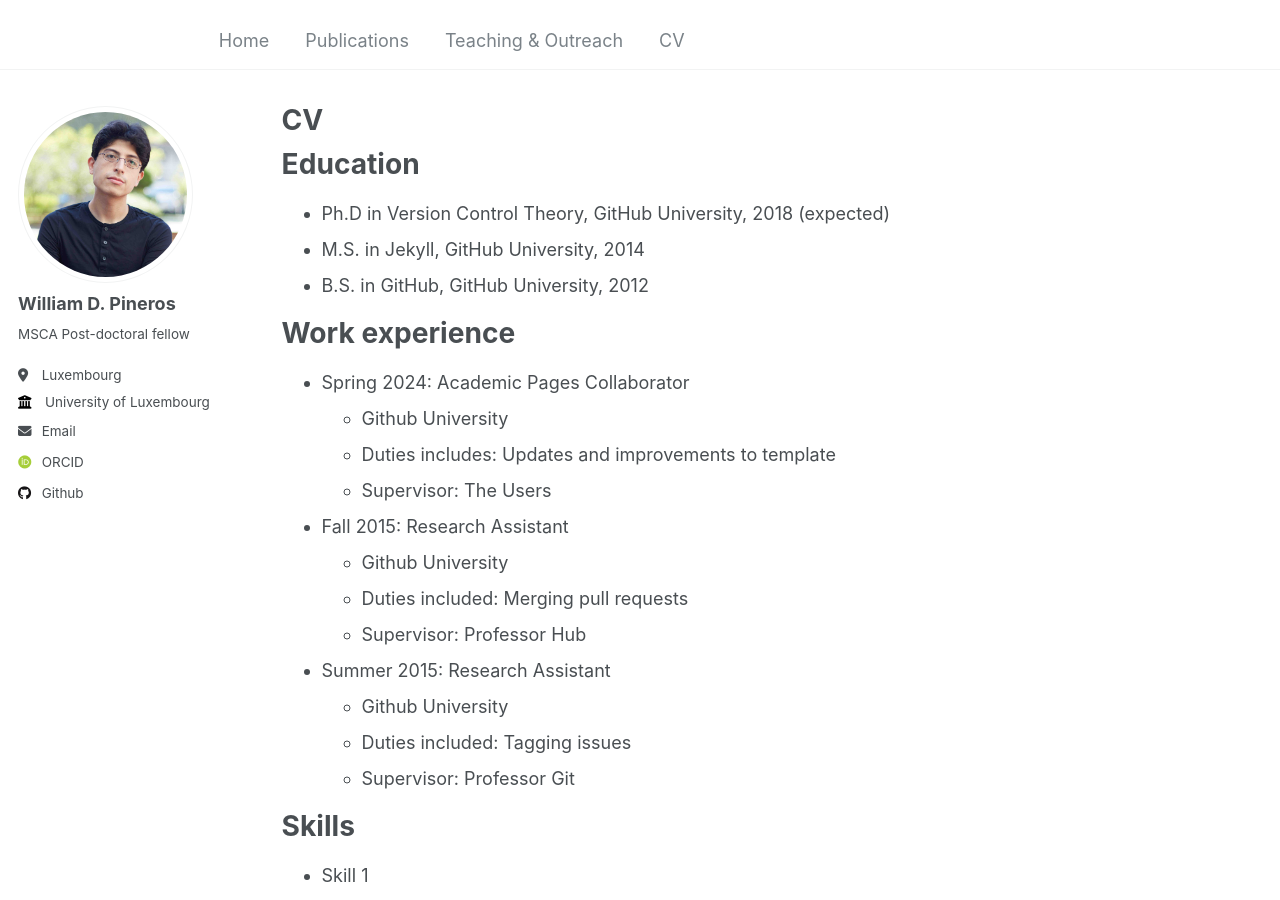
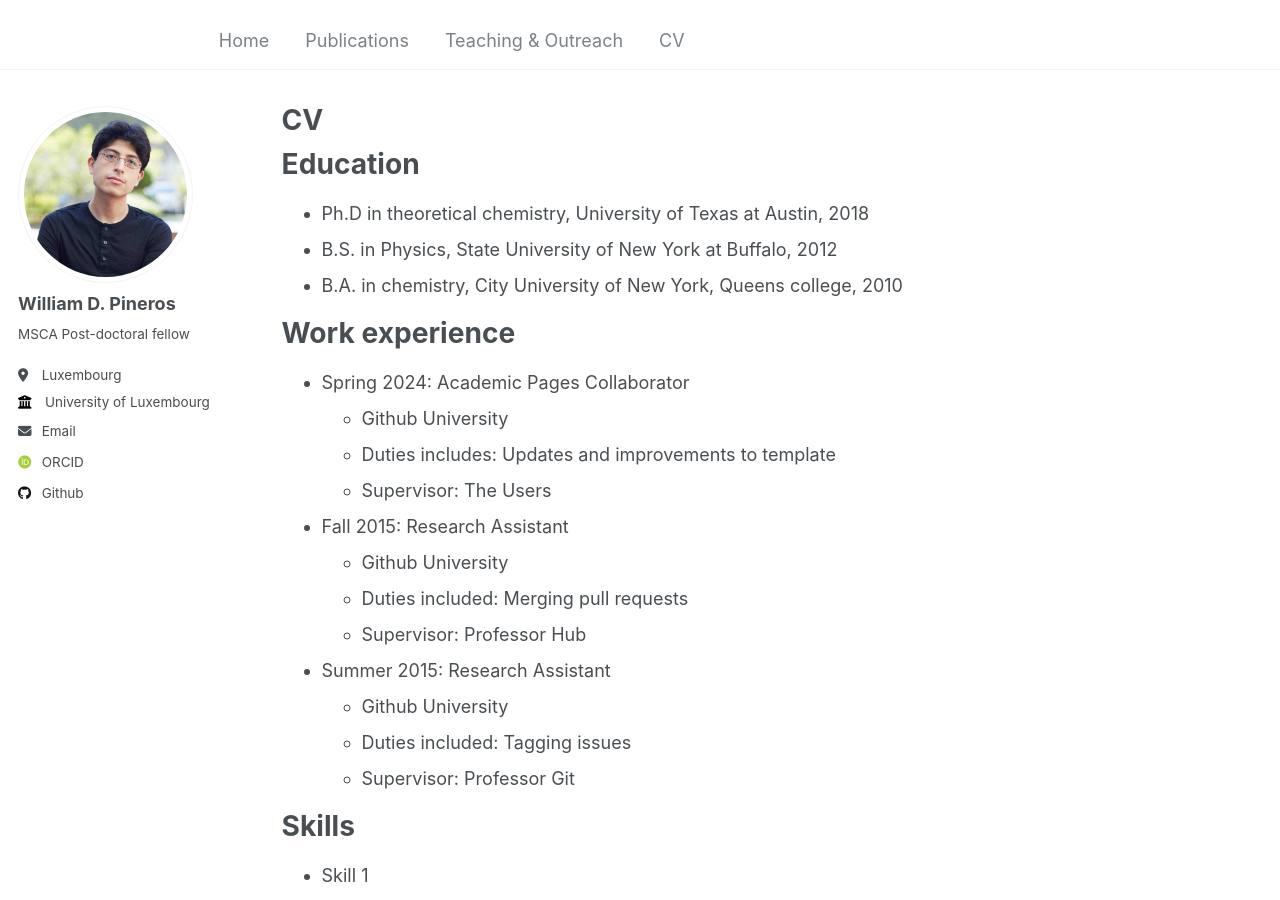
Before and after one commit to wpineros/p, a Jekyll site: the page built from _pages/cv.md, in a window 1280 px wide and 900 px high. Built offline with Jekyll 4.4.1, drawn with Linux system fonts in a browser that asks for light colours; some web fonts are replaced.

Commit message:
Update cv.md

```diff
--- a/_pages/cv.md
+++ b/_pages/cv.md
@@ -11,9 +11,9 @@ redirect_from:
 
 Education
 ======
-* Ph.D in Version Control Theory, GitHub University, 2018 (expected)
-* M.S. in Jekyll, GitHub University, 2014
-* B.S. in GitHub, GitHub University, 2012
+* Ph.D in theoretical chemistry, University of Texas at Austin, 2018
+* B.S. in Physics, State University of New York at Buffalo, 2012
+* B.A. in chemistry, City University of New York, Queens college, 2010
 
 Work experience
 ======
```
